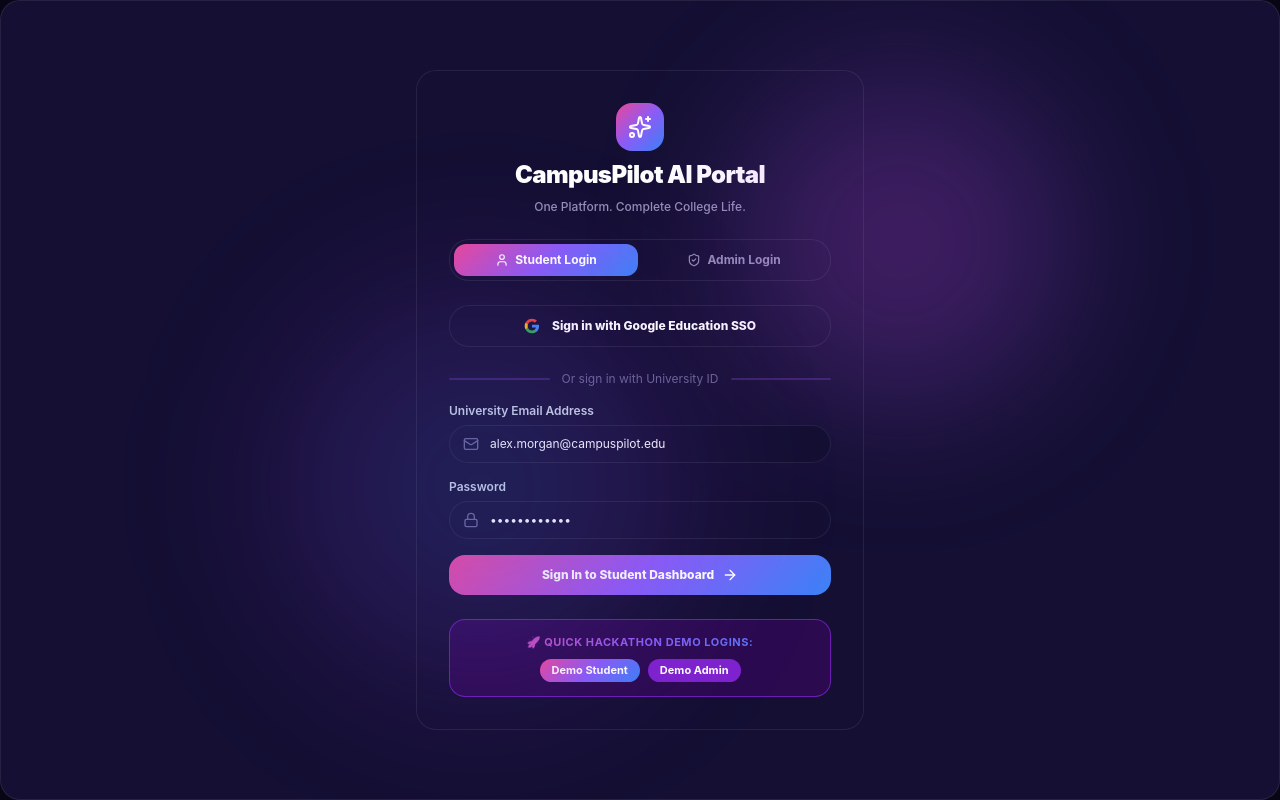
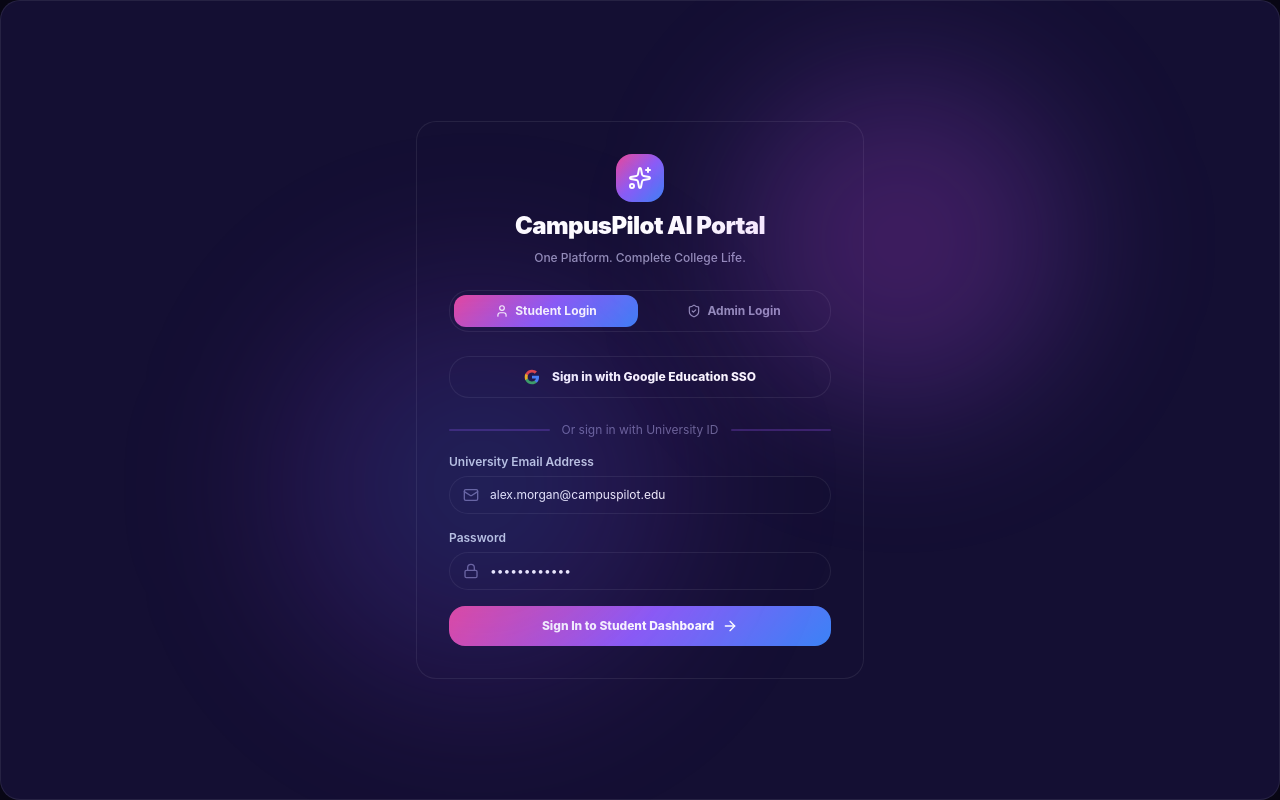
Before and after one commit to PRAKASH43E38/CampusPliotAI, a React (Vite) app: page /login in a window 1280 px wide. Built offline with nearby package versions, Linux system fonts and the light colour scheme.

Commit message:
some_errors_rectified

```diff
--- a/src/data/mockData.ts
+++ b/src/data/mockData.ts
@@ -13,7 +13,7 @@
 
 export const currentUser: UserProfile = {
   id: 'usr_001',
-  name: 'Alex Morgan',
+  name: 'Astrabyte',
   email: 'alex.morgan@campuspilot.edu',
   role: 'student',
   avatar: 'https://images.unsplash.com/photo-1534528741775-53994a69daeb?auto=format&fit=crop&q=80&w=300',
--- a/src/pages/LoginPage.tsx
+++ b/src/pages/LoginPage.tsx
@@ -119,32 +119,6 @@
           </button>
         </form>
 
-        {/* Quick Demo Access Bar */}
-        <div className="p-3.5 rounded-2xl bg-emerald-950/60 border border-emerald-800/80 text-center space-y-2">
-          <span className="text-[11px] font-bold text-emerald-400 uppercase tracking-wider block">
-            🚀 Quick Hackathon Demo Logins:
-          </span>
-          <div className="flex items-center justify-center gap-2 text-xs">
-            <button
-              onClick={() => {
-                loginAsStudent();
-                navigate('/student');
-              }}
-              className="px-3 py-1 rounded-xl bg-emerald-600 hover:bg-emerald-700 text-white font-bold text-[11px] transition-all"
-            >
-              Demo Student
-            </button>
-            <button
-              onClick={() => {
-                loginAsAdmin();
-                navigate('/admin');
-              }}
-              className="px-3 py-1 rounded-xl bg-emerald-800 hover:bg-emerald-700 text-white font-bold text-[11px] transition-all"
-            >
-              Demo Admin
-            </button>
-          </div>
-        </div>
 
       </div>
     </div>
--- a/src/pages/StudentDashboard.tsx
+++ b/src/pages/StudentDashboard.tsx
@@ -27,7 +27,7 @@
             <Sparkles className="w-4 h-4 text-addictive animate-pulse" /> AI Powered Campus Intelligence
           </div>
           <h1 className="text-2xl sm:text-4xl font-black text-white tracking-tight">
-            Welcome back, {currentUser.name.split(' ')[0]}! 🚀
+            Welcome back, {currentUser.name.split(' ')[0]}!
           </h1>
           <p className="text-xs sm:text-sm text-emerald-200 mt-1 font-medium max-w-xl leading-relaxed">
             {currentUser.department} • {currentUser.year} ({currentUser.section}) • Roll No: {currentUser.rollNumber}
@@ -39,13 +39,13 @@
             to="/copilot"
             className="px-5 py-3 rounded-2xl bg-addictive text-white font-black text-xs shadow-sm flex items-center gap-2 transition-all hover:scale-105 hover:shadow-md hover:shadow-pink-500/25 border-none"
           >
-            Ask Copilot ✨
+            Ask Copilot
           </Link>
           <Link
             to="/map"
             className="px-5 py-3 rounded-2xl bg-slate-900 hover:bg-slate-800 border border-slate-700 text-slate-200 font-bold text-xs transition-all flex items-center gap-2"
           >
-            Campus Map 🗺️
+            Campus Map
           </Link>
         </div>
       </div>
```
